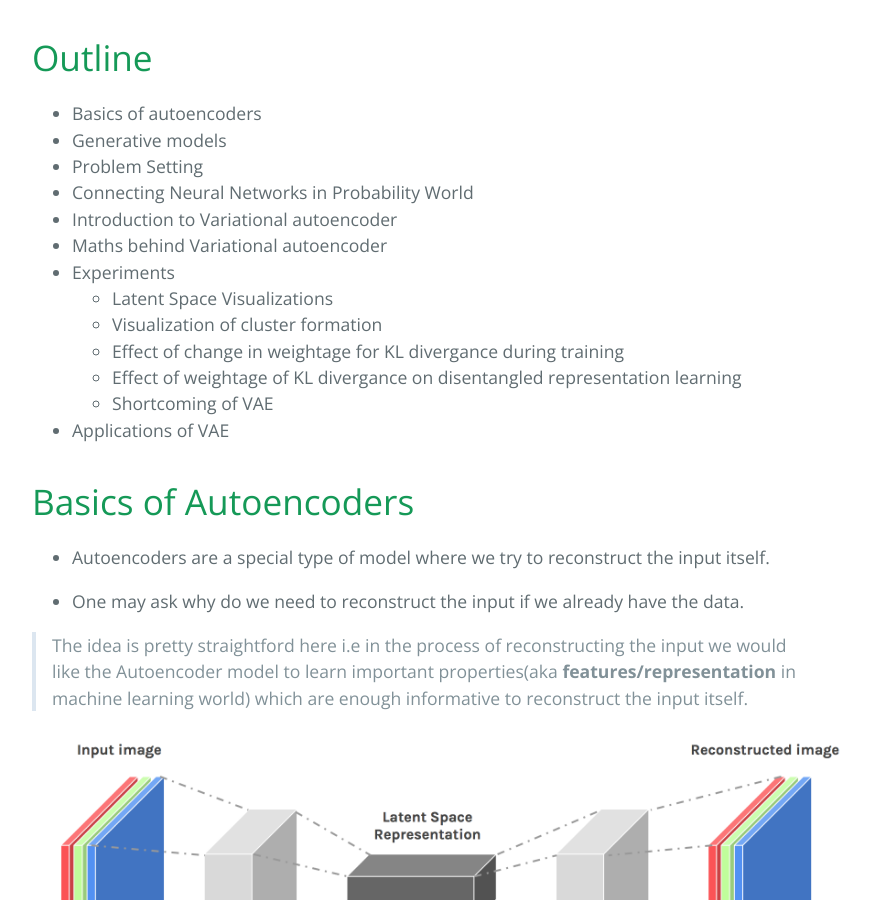
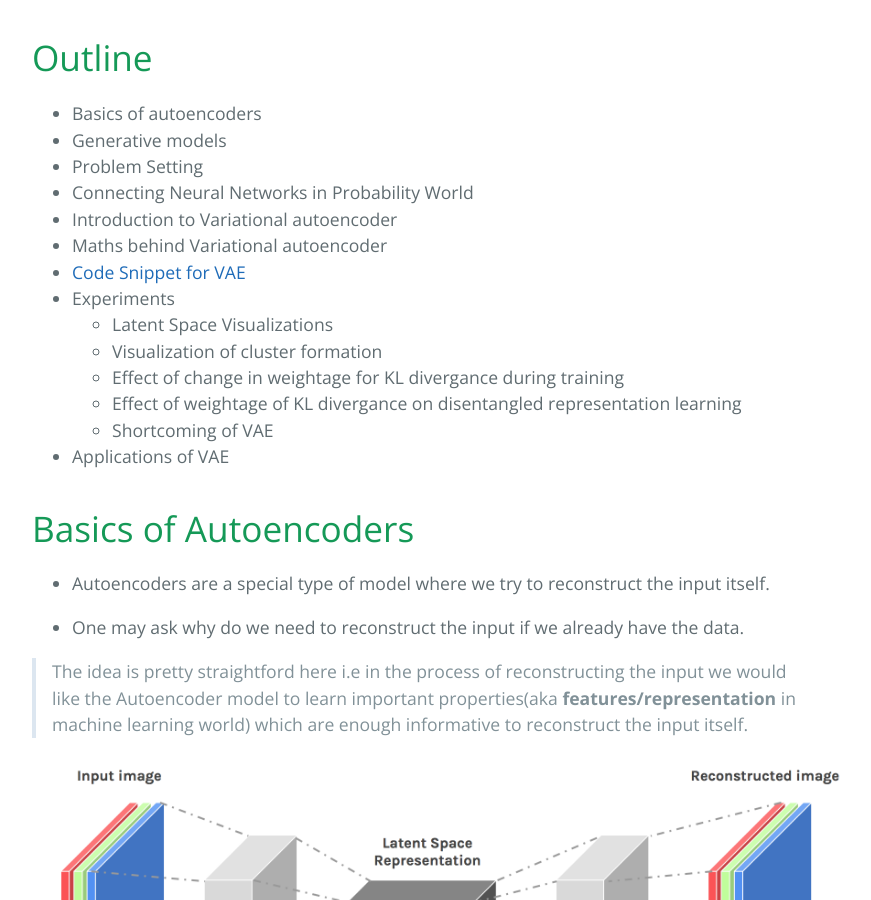
Before and after one commit to sujit-rai/tutorial-vae.github.io, a Jekyll site: the page built from index.md, in a window 1280 px wide and 900 px high, scrolled down 468 px. Shown: the whole window, without its empty margins (192-1063 px from the left). Built offline with Jekyll 4.4.1, drawn with Linux system fonts in a browser that asks for light colours.

Commit message:
updated till intuition

```diff
--- a/index.md
+++ b/index.md
@@ -10,6 +10,7 @@ This is a preliminary report about the tutorial on Variational AutoEncoder. This
 - Connecting Neural Networks in Probability World
 - Introduction to Variational autoencoder
 - Maths behind Variational autoencoder
+- [Code Snippet for VAE](/code)
 - Experiments
   - Latent Space Visualizations
   - Visualization of cluster formation
```
Also changed, not shown: 1 other file.
